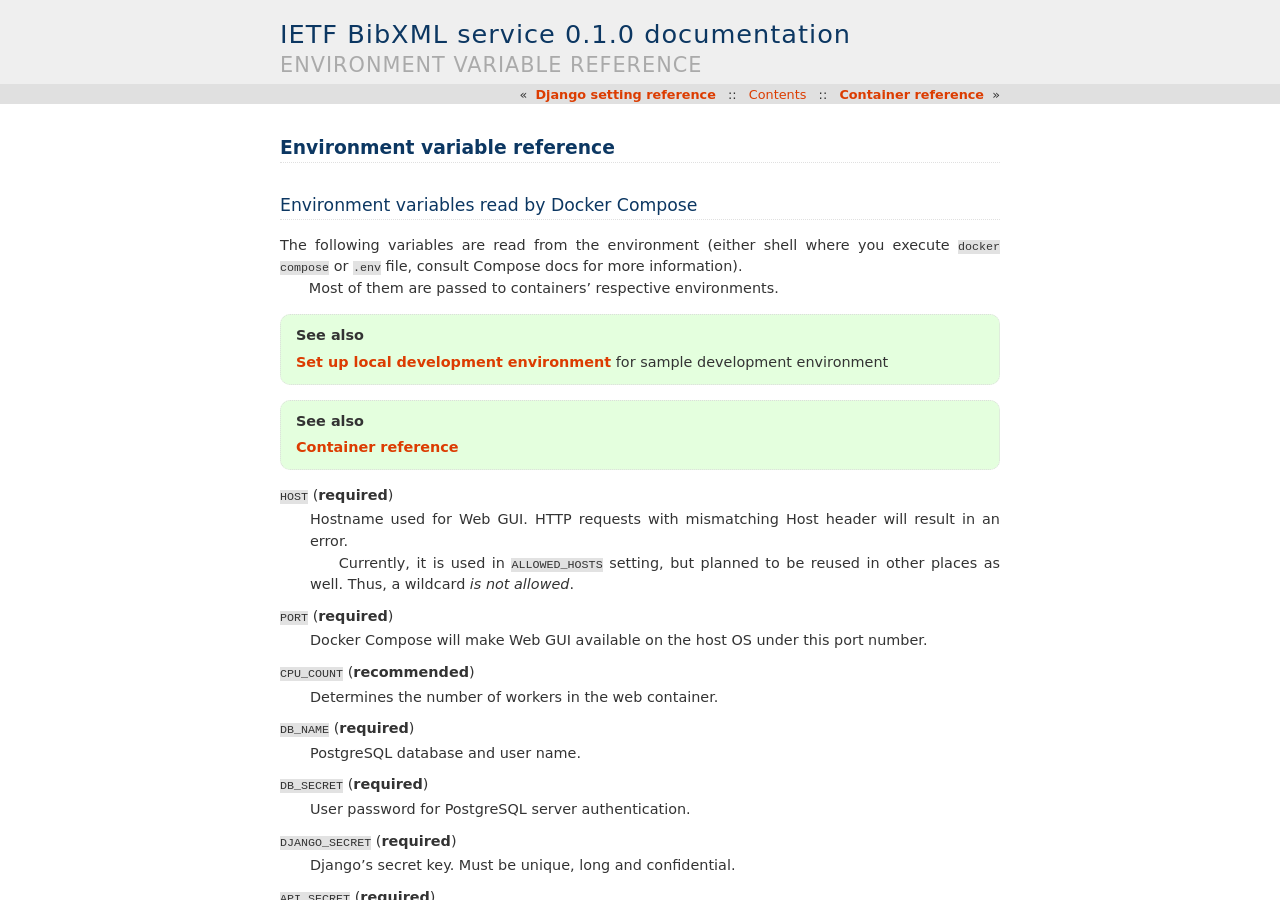
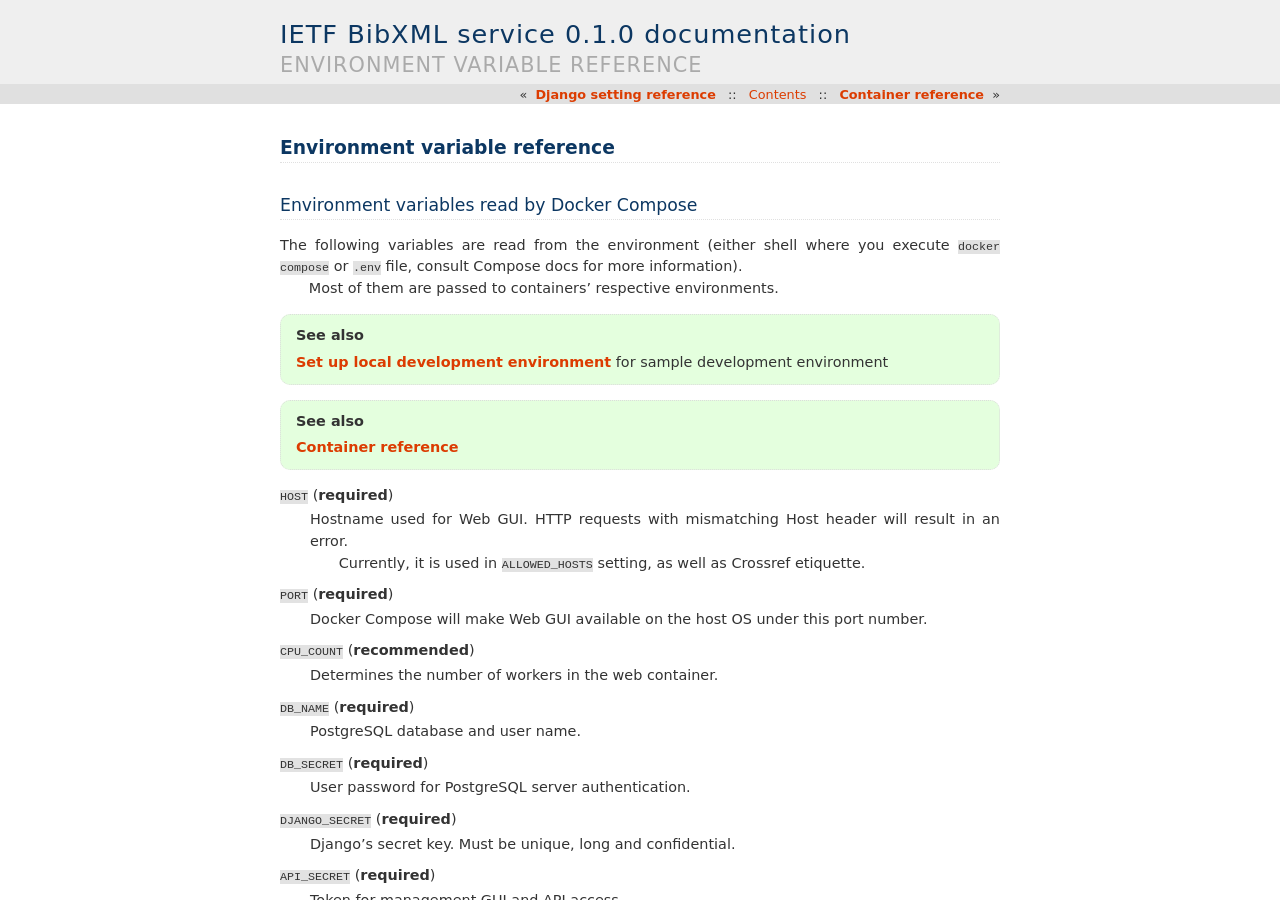
Before and after one commit to ietf-tools/bibxml-service, a Sphinx documentation site: the page built from docs/ref/env.rst, in a window 1280 px wide and 900 px high. Built offline with Sphinx 7.4.7, drawn with Linux system fonts in a browser that asks for light colours; pages that are not in the unit, such as notebooks, are missing from menus.

Commit message:
docs(env): update host uses

```diff
--- a/docs/ref/env.rst
+++ b/docs/ref/env.rst
@@ -20,8 +20,7 @@
     HTTP requests with mismatching Host header will result in an error.
 
     Currently, it is used in ``ALLOWED_HOSTS`` setting,
-    but planned to be reused in other places as well.
-    Thus, a wildcard *is not allowed*.
+    as well as Crossref etiquette.
 
 ``PORT`` (**required**)
     Docker Compose will make Web GUI available
```
